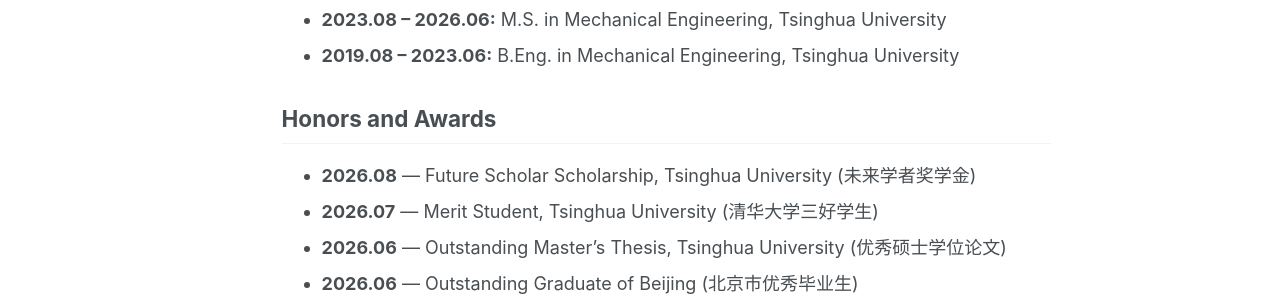
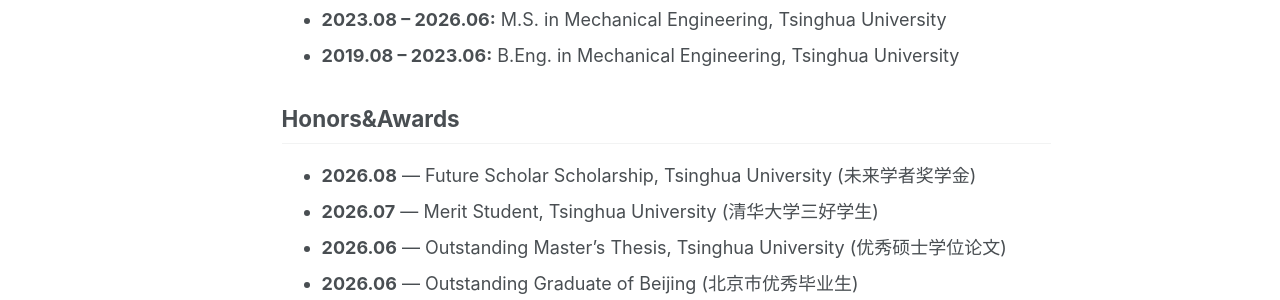
Before and after one commit to Burger-hub/burger-hub.github.io, a Jekyll site: the page built from _pages/about.md, in a window 1280 px wide and 1358 px high. Shown: the part 752-1052 px from the top of the window. Built offline with Jekyll 4.4.1, drawn with Linux system fonts in a browser that asks for light colours; a style sheet for code colours, icons or effects is not loaded.

Commit message:
Rename honors section and selected publications heading

```diff
--- a/_pages/about.md
+++ b/_pages/about.md
@@ -23,7 +23,7 @@ My research focuses on **wearable sensing, intelligent motion understanding, and
 - **2023.08 – 2026.06:** M.S. in Mechanical Engineering, Tsinghua University
 - **2019.08 – 2023.06:** B.Eng. in Mechanical Engineering, Tsinghua University
 
-## Honors and Awards
+## Honors&Awards
 
 - **2026.08** — Future Scholar Scholarship, Tsinghua University (未来学者奖学金)
 - **2026.07** — Merit Student, Tsinghua University (清华大学三好学生)
--- a/_pages/publications.html
+++ b/_pages/publications.html
@@ -1,6 +1,6 @@
 ---
 layout: archive
-title: "Publications"
+title: "Selected Publications"
 permalink: /publications/
 author_profile: true
 ---
```
